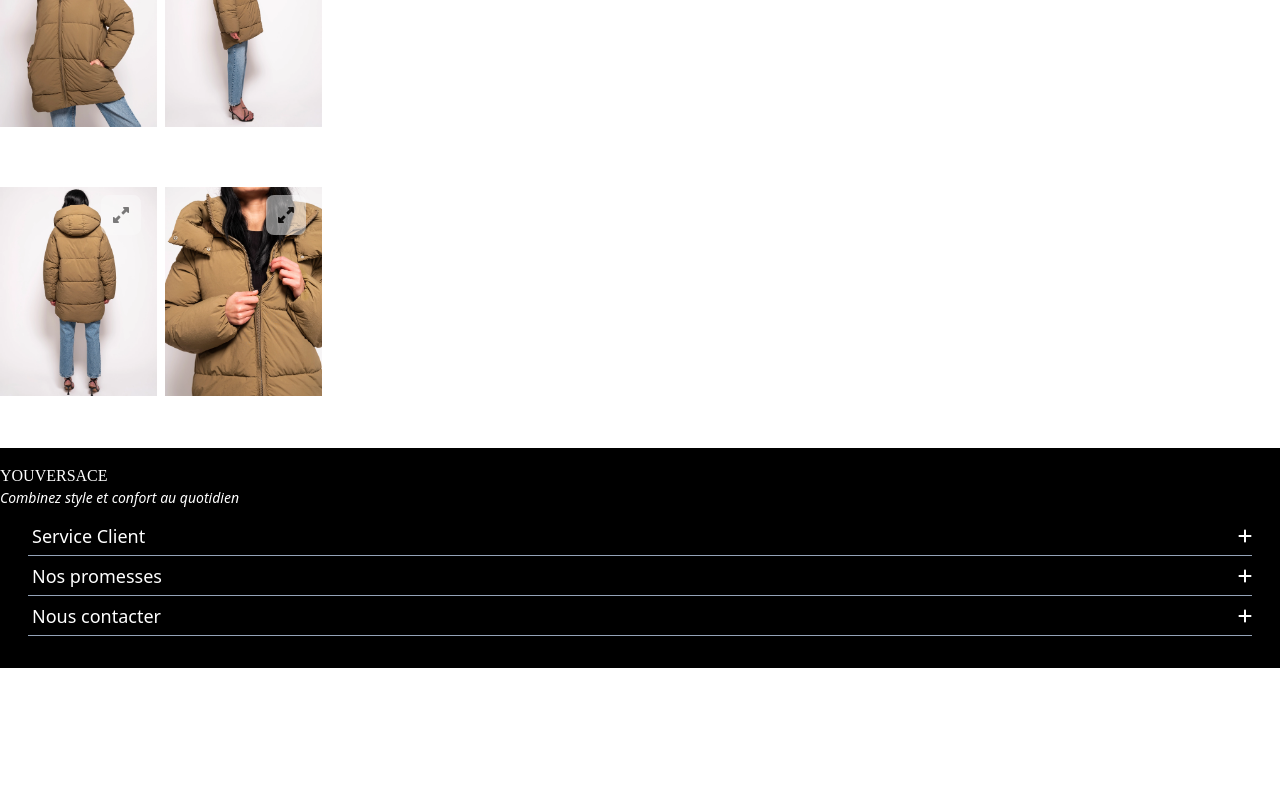
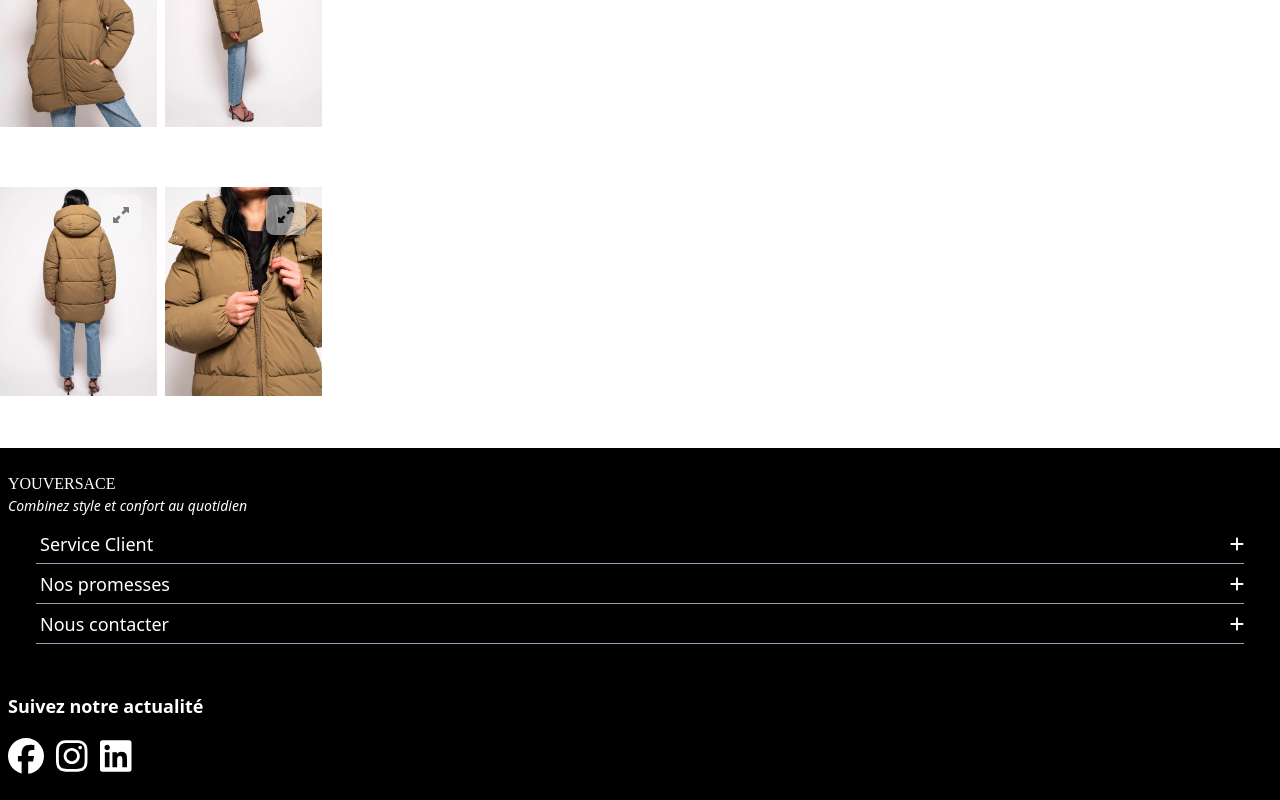
Before and after one commit to ixouu/product-page-challenge, a React (Create React App) app: page / in a window 1280 px wide. Shown: the part 432-1232 px from the top of the page. Before the commit the page ends 1100 px from the top, so only its background shows below. Built offline with nearby package versions, Linux system fonts and the light colour scheme; the HTML template or start-up script is replaced by a standard one.

Commit message:
footer elements has been added

```diff
--- a/package.json
+++ b/package.json
@@ -4,6 +4,7 @@
   "private": true,
   "dependencies": {
     "@fortawesome/fontawesome-svg-core": "^6.2.1",
+    "@fortawesome/free-brands-svg-icons": "^6.2.1",
     "@fortawesome/free-regular-svg-icons": "^6.2.1",
     "@fortawesome/free-solid-svg-icons": "^6.2.1",
     "@fortawesome/react-fontawesome": "^0.2.0",
--- a/src/components/Dropdown/Dropdown.tsx
+++ b/src/components/Dropdown/Dropdown.tsx
@@ -48,7 +48,7 @@ const Dropdown = ({ title, content, key, color, icons }: DropdownProps) => {
 			{isDown && (
 				<div
 					className={
-						isDown ? "dropdown-active origin-top-center " : ""
+						isDown ? "dropDownActive origin-top-center " : ""
 					}
 				>
 					<p>{content}</p>
--- a/src/components/Footer/Footer.tsx
+++ b/src/components/Footer/Footer.tsx
@@ -1,6 +1,7 @@
 import React from 'react'
 import Title from '../Title/Title';
 import Dropdown from '../Dropdown/Dropdown';
+import SocialMedias from '../SocialMedias/SocialMedias';
 
 // Reassurance Data
 const reassuranceData : { title: string; content: string }[] = [
@@ -20,10 +21,10 @@ const reassuranceData : { title: string; content: string }[] = [
 
 const Footer = () => {
   return (
-    <footer className='bg-black'>
+    <footer className='bg-black text-white p-2'>
       <div className='flex flex-col pt-4'>
         <Title position='relative' color="white" fontSize='1rem'/>
-        <h6 className='text-white italic text-sm font-light'>Combinez style et confort au quotidien</h6>
+        <h6 className=' italic text-sm font-light'>Combinez style et confort au quotidien</h6>
       </div>
       <section className="p-2 min-h-40">
 				<>
@@ -40,6 +41,7 @@ const Footer = () => {
 					})}
 				</>
 			</section>
+      <SocialMedias/>
     </footer>
   )
 }
--- a/src/components/SocialMedias/SocialMedias.tsx
+++ b/src/components/SocialMedias/SocialMedias.tsx
@@ -1,8 +1,19 @@
 import React from 'react'
+import { FontAwesomeIcon } from "@fortawesome/react-fontawesome";
+import { faFacebook} from "@fortawesome/free-brands-svg-icons";
+import { faInstagram } from "@fortawesome/free-brands-svg-icons";
+import { faLinkedin} from "@fortawesome/free-brands-svg-icons";
 
 const SocialMedias = () => {
   return (
-    <div>SocialMedias</div>
+    <section className='mt-4'>
+      <h6 className='font-semibold text-lg'> Suivez notre actualité</h6>
+      <ul className='flex w-1/2 items-between text-4xl py-4'>
+        <li className='pr-3'><a href='#'><FontAwesomeIcon icon={faFacebook}/></a></li>
+        <li className='pr-3'><a href='#'><FontAwesomeIcon icon={faInstagram}/></a></li>
+        <li className='pr-3'><a href='#'><FontAwesomeIcon icon={faLinkedin}/></a></li>
+      </ul>
+    </section>
   )
 }
 
--- a/src/index.css
+++ b/src/index.css
@@ -16,19 +16,16 @@
 }
 
 @component{
-  .slider::-webkit-scrollbar{
+  /* .slider::-webkit-scrollbar{
     display: none;
   }
   .slider{
     -ms-overflow-style: none;
     scrollbar-width: none;
-  }
-  .dropdown-active{
-    animation: displayDropdown .3s linear 1 forwards;
-}
+  } */
 }
 
-  @keyframes slide {
+  /* @keyframes slide {
     0%{
       -webkit-transform: translate3d(0, -100%, 0) translateX(-50%);
       transform: translate3d(0, -100%, 0) translateX(-50%);
@@ -63,4 +60,4 @@
         opacity: 1;
     }
 
-}
+} */
--- a/tailwind.config.js
+++ b/tailwind.config.js
@@ -5,7 +5,21 @@ module.exports = {
   theme: {
     extend: {
       animation : {
-      'mobileNav' : 'slide .4s ease-out forwards'
+      'mobileNav' : 'slide .4s ease-out forwards',
+      'dropDownActive': ' displayDropdown .3s linear 1 forwards'
+      },
+      keyframes :{
+        slide: {
+          '0%': {transform : 'translate3d(0, -100%, 0) translateX(-50%)', opacity : '0'},
+          '90%': {opacity : '0.4'},
+          '100%'  : {transform : 'translate3d(0, 0, 0) translateX(-50%)', opacity : '1'}
+        },
+        displayDropdown : {
+          '0%': {transform : 'scaleY(0)', opacity : '0'},
+          '50%' : {opacity : '1'},
+          '80%' : {transform : 'scaleY(1.1)'},
+          '100%' : {transform : 'scaleY(1)', opacity : '1'}
+        }
       }
     },
     fontFamily :{
```
Also changed, not shown: 1 other file (tests, documents, lock files or other folders).
